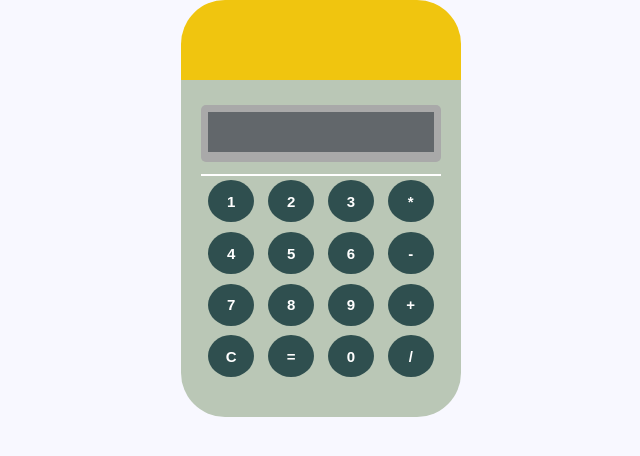
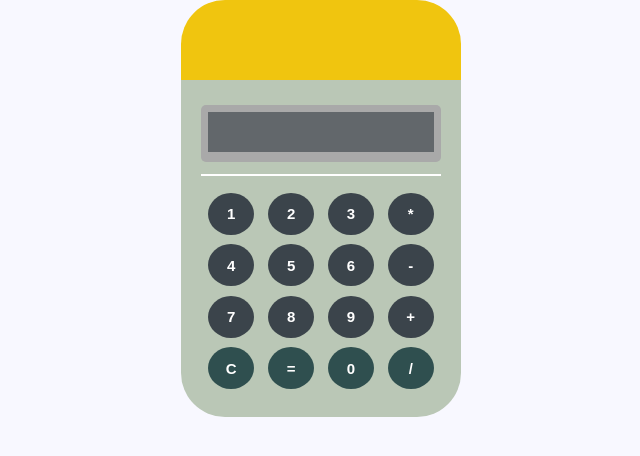
Before and after one commit to StephHiyagon/calculadora-jQuery, a plain HTML site: page index.html in a window 1280 px wide. Shown: the whole page, without its empty margins (319-959 px from the left). Drawn offline with Linux system fonts and the light colour scheme; a web font is replaced by a local one.

Commit message:
cambiando color de botones según referencia

```diff
--- a/assets/css/main.css
+++ b/assets/css/main.css
@@ -91,4 +91,5 @@ hr{
   background-color: white;
   height: 2px;
   border-style:none;
+  margin-bottom: 5%;
 }
--- a/index.html
+++ b/index.html
@@ -14,25 +14,25 @@
       <div class="head gold"></div>
       <div class="content gray-soft">
         <div class="screen-case">
-          <input class="screen gray-medium"type="text" readonly><br>
+          <input class="screen gray-medium"type="text" readonly>
         </div>
         <hr>
-        <input class="gray-green number" type="button" value="1">
-        <input class="gray-green number" type="button" value="2">
-        <input class="gray-green number" type="button" value="3">
-        <input class="gray-green" type="button" value="*">
-        <input class="gray-green number" type="button" value="4">
-        <input class="gray-green number" type="button" value="5">
-        <input class="gray-green number" type="button" value="6">
-        <input class="gray-green" type="button" value="-">
-        <input class="gray-green number" type="button" value="7">
-        <input class="gray-green number" type="button" value="8">
-        <input class="gray-green number" type="button" value="9">
-        <input class="gray-green" type="button" value="+">
+        <input class="gray-dark" type="button" value="1">
+        <input class="gray-dark" type="button" value="2">
+        <input class="gray-dark" type="button" value="3">
+        <input class="gray-dark" type="button" value="*">
+        <input class="gray-dark" type="button" value="4">
+        <input class="gray-dark" type="button" value="5">
+        <input class="gray-dark" type="button" value="6">
+        <input class="gray-dark" type="button" value="-">
+        <input class="gray-dark" type="button" value="7">
+        <input class="gray-dark" type="button" value="8">
+        <input class="gray-dark" type="button" value="9">
+        <input class="gray-dark" type="button" value="+">
         <input class="gray-green" type="button" value="C">
         <button class="gray-green" value="=">=</button>
-        <input class="gray-green number" type="button" value="0">
-        <input class="gray-green number" type="button" value="/">
+        <input class="gray-green" type="button" value="0">
+        <input class="gray-green" type="button" value="/">
       </div>
     </div>
   </form>
```
